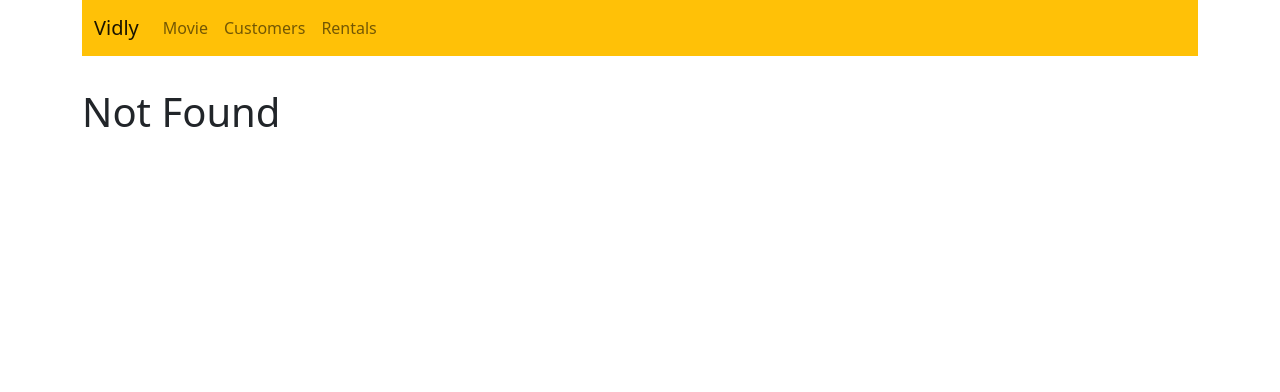
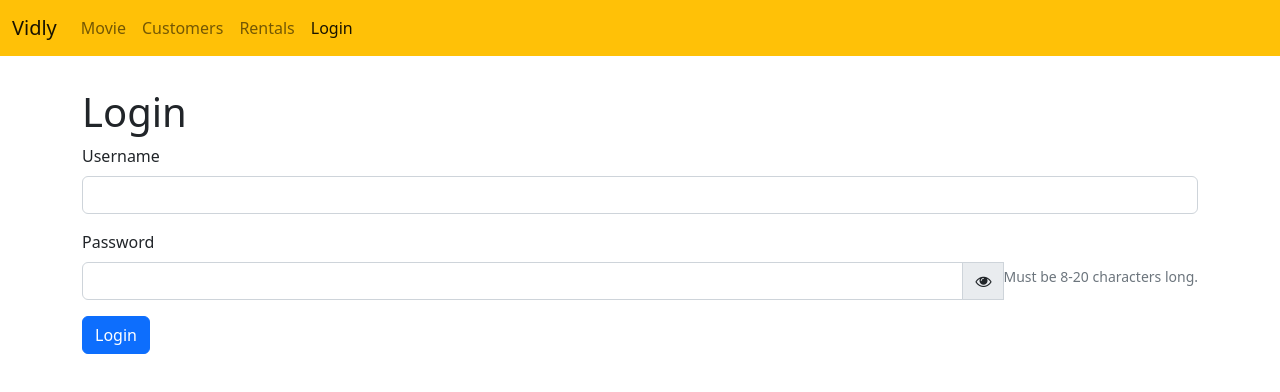
Before and after one commit to Beki-D/react-movie-mosh, a React (Create React App) app: page /login in a window 1280 px wide. Before the commit this address led to /not-found. Shown: the top 392 px of the page. Built offline with nearby package versions, Linux system fonts and the light colour scheme.

Commit message:
Added eye-icon password form

```diff
--- a/src/App.js
+++ b/src/App.js
@@ -2,10 +2,11 @@ import React, { Component } from "react";
 import { Navigate, Route, Routes } from "react-router-dom";
 import Movies from "./components/movies";
 import MovieForm from "./components/movieForm";
-import Navbar from './components/navbar';
 import Customers from "./components/customers";
 import Rentals from "./components/rentals";
 import NotFound from "./components/notFound";
+import Navbar from './components/navbar';
+import LoginForm from "./components/loginForm";
 import "./App.css";
 
 // export function withRouter(Children){
@@ -18,9 +19,11 @@ import "./App.css";
 class App extends Component {
   render() {
     return (
+     <>
+      <Navbar />
       <main className="container">
-        <Navbar />
         <Routes>
+          <Route path="/login" element={<LoginForm />} />
           <Route path="/movies/:id" element={<MovieForm />} />
           <Route path="/movies" element={<Movies />} />
           <Route path="/customers" element={<Customers />} />
@@ -30,6 +33,7 @@ class App extends Component {
           <Route path="*" element={ <Navigate to="/not-found" />} />
         </Routes>
       </main>
+     </>
     );
   }
 }
--- /dev/null
+++ b/src/components/loginForm.jsx
@@ -0,0 +1,79 @@
+import React, { Component } from 'react';
+
+class LoginForm extends Component {
+    state = {
+        account: { username: '', password: '' }
+    };
+
+    //To create a reference
+    // username = React.createRef();
+    //Put ref in the element
+    // <input ref={this.username}.../>
+
+    componentDidMount() {
+        //Ditch this, just use autofocus
+        // this.username.current.focus();
+    }
+
+    handleSubmit = (e) => {
+        e.preventDefault();
+        //Call server
+        // const username = this.username.current.value;
+        console.log('Submitted successfully');
+    ;}
+
+    handleChange = ({ currentTarget: input}) => {
+        const account = {...this.state.account};
+        account[input.name] = input.value;
+        this.setState({account});
+    }
+
+    render() {
+        const { username, password } = this.state.account;
+
+        return (
+            <div>
+                <h1>Login</h1>
+                <form onSubmit={this.handleSubmit}>
+                    <div className="mb-3">
+                        <label htmlFor="username" className="form-label">Username</label>
+                        <input
+                            value={username}
+                            onChange={this.handleChange}
+                            id="username" name='username'
+                            type="text"
+                            className="form-control" required/>
+                    </div>
+                    <div className="mb-3">
+                        <label htmlFor="password" className="form-label">Password</label>
+                        <div className="input-group">
+                            <input
+                                value={password}
+                                onChange={this.handleChange}
+                                id="password" name="password"
+                                type="password"
+                                className="form-control" required />
+                            <span className="input-group-text">
+                                <i
+                                    id="togglePassword"
+                                    className="fa fa-eye clickable">
+                                </i>
+                            </span>
+                            <span
+                                id="passwordHelpInline ms-2"
+                                className="form-text"
+                            >
+                                Must be 8-20 characters long.
+                            </span>
+                        </div>
+                    </div>
+                    <button className="btn btn-primary">
+                        Login
+                    </button>
+                </form>
+            </div>
+        );
+    }
+}
+
+export default LoginForm;
--- a/src/components/navbar.jsx
+++ b/src/components/navbar.jsx
@@ -32,6 +32,11 @@ const Navbar = () => {
                                 Rentals
                             </NavLink>
                         </li>
+                        <li className="nav-item">
+                            <NavLink className="nav-link" to="/login">
+                                Login
+                            </NavLink>
+                        </li>
                     </ul>
                 </div>
             </div>
--- a/src/index.js
+++ b/src/index.js
@@ -3,6 +3,7 @@ import { createRoot } from 'react-dom/client';
 import { BrowserRouter } from 'react-router-dom';
 import App from "./App";
 import "bootstrap/dist/css/bootstrap.css";
+import "bootstrap/dist/js/bootstrap"
 import 'font-awesome/css/font-awesome.min.css'
 
 const rootElement = document.getElementById("root");
```
